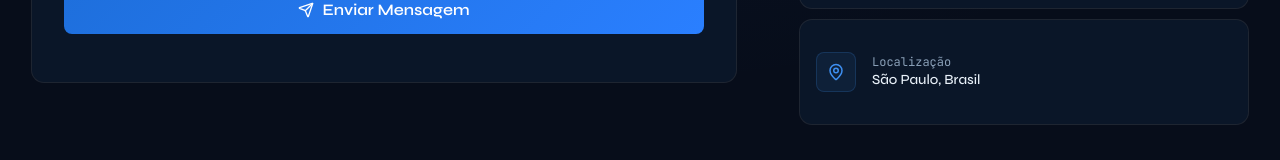
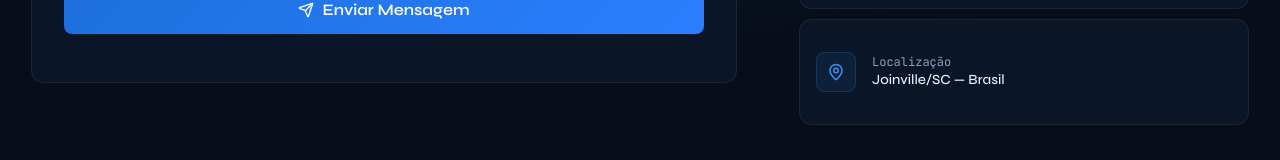
Before and after one commit to henriqueferraz/hferraz-landing, a Next.js app: page / in a window 1280 px wide. Shown: the part 5498-5658 px from the top of the page. Built offline with nearby package versions, Linux system fonts and the light colour scheme.

Commit message:
fix(brand): update location to Joinville/SC — Brasil

```diff
--- a/src/brand/logos.ts
+++ b/src/brand/logos.ts
@@ -72,7 +72,7 @@ export const brandLinks = {
     whatsapp: 'https://wa.me/5511999999999',
     instagram: 'https://instagram.com/hferrazautomacao',
     /** Localização para exibição — não é um link clicável */
-    location: 'São Paulo, Brasil',
+    location: 'Joinville/SC — Brasil',
 } as const
 
 /**
```
